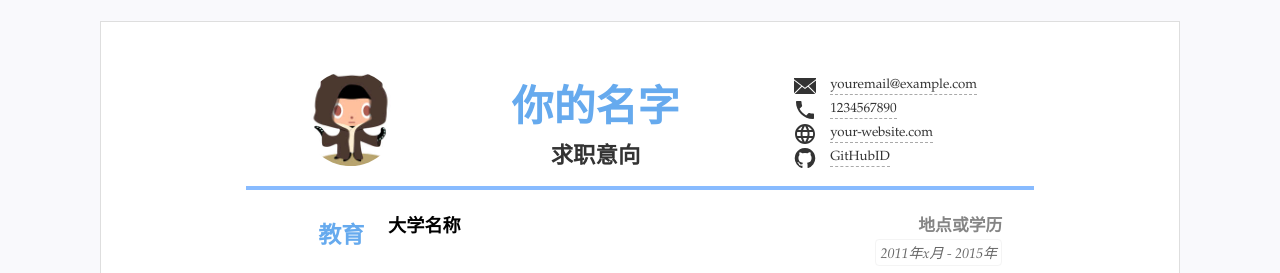
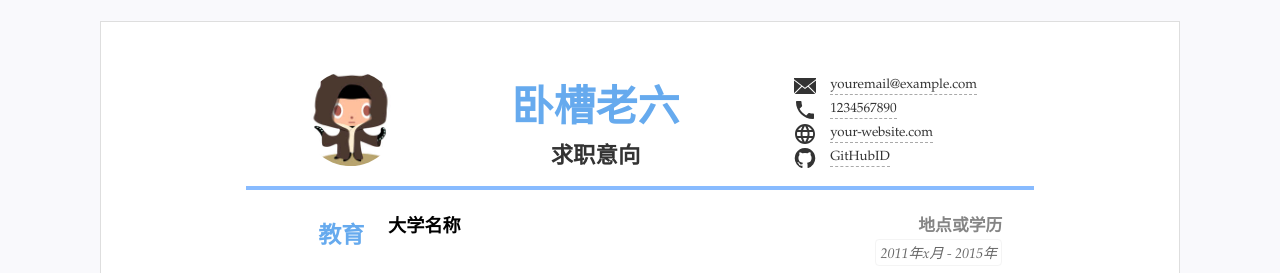
Before and after one commit to hi-luckily-live/plh-yyds, a Jekyll site: the page built from index.html, in a window 1280 px wide. Shown: the top 273 px of the page. Built offline with Jekyll 4.4.1, drawn with Linux system fonts in a browser that asks for light colours.

Commit message:
Update resume.yml

```diff
--- a/_data/resume.yml
+++ b/_data/resume.yml
@@ -3,7 +3,7 @@
 
 title: "你好简历君"
 lang: "zh" #语言设置 zh表示中文 en 表示英语
-name: "你的名字"
+name: "卧槽老六"
 jobtitle: "求职意向" #可空不显示
 photo: "assets/img/photo.jpg" #照片可空，不显示
 
```
